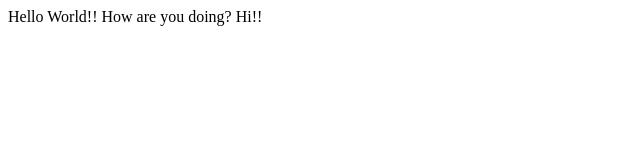
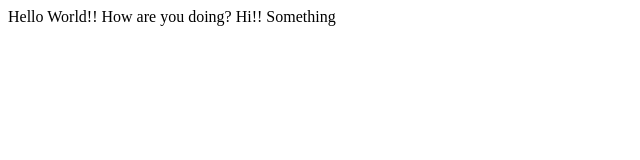
Before and after one commit to mitatmango/git-101, a plain HTML site: page index.html in a window 1280 px wide. Shown: the full height of the page, 0-640 px from the left. Drawn offline with Linux system fonts and the light colour scheme.

Commit message:
change in master

```diff
--- a/index.html
+++ b/index.html
@@ -8,6 +8,6 @@
 </head>
 <body>
     Hello World!! How are you doing?
-    Hi!!
+    Hi!! Something
 </body>
 </html>
```
